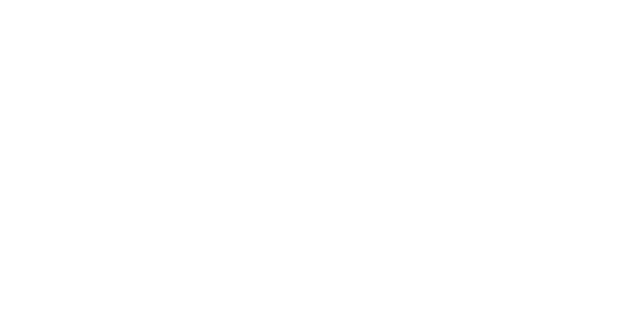
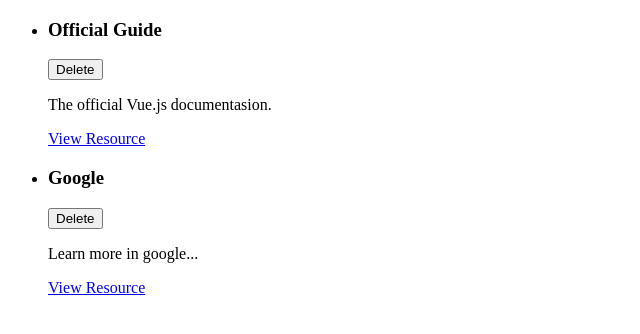
Before and after one commit to dwikiby/learning-resourcesapp, a Vue app: page / in a window 1280 px wide. Shown: the top 334 px of the page, without its empty margins (0-640 px from the left). Built offline with nearby package versions, Linux system fonts and the light colour scheme.

Commit message:
update fist components and props

```diff
--- a/src/App.vue
+++ b/src/App.vue
@@ -1,10 +1,24 @@
 <template>
-  <ul></ul>
+  <ul>
+    <learning-resource
+      v-for="res in storedResources"
+      :key="res.id"
+      :title="res.title"
+      :description="res.description"
+      :link="res.link"
+    ></learning-resource>
+  </ul>
 </template>
 
 <script>
+import LearningResource from './components/learning-resources/LearningResource.vue';
+
 export default {
+  components: {
+    LearningResource,
+  },
   data() {
+    // data dummy store
     return {
       storedResources: [
         {
--- /dev/null
+++ b/src/components/learning-resources/LearningResource.vue
@@ -0,0 +1,20 @@
+<template>
+  <li>
+    <div>
+      <header>
+        <h3>{{ title }}</h3>
+        <button>Delete</button>
+      </header>
+    </div>
+    <p>{{ description }}</p>
+    <nav>
+      <a :href="link">View Resource</a>
+    </nav>
+  </li>
+</template>
+
+<script>
+export default {
+  props: ['title', 'description', 'link'],
+};
+</script>
--- a/src/main.js
+++ b/src/main.js
@@ -1,3 +1,4 @@
 import { createApp } from 'vue';
+import App from './App.vue';
 
-createApp({}).mount('#app');
+createApp(App).mount('#app');
```
